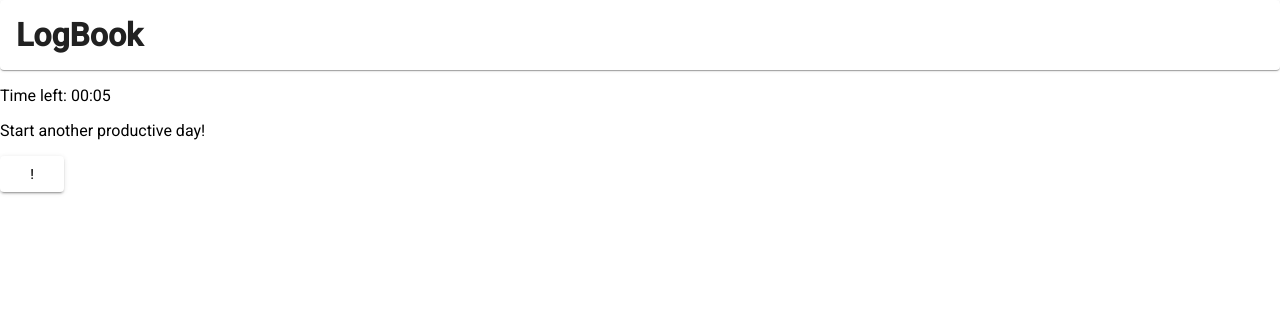
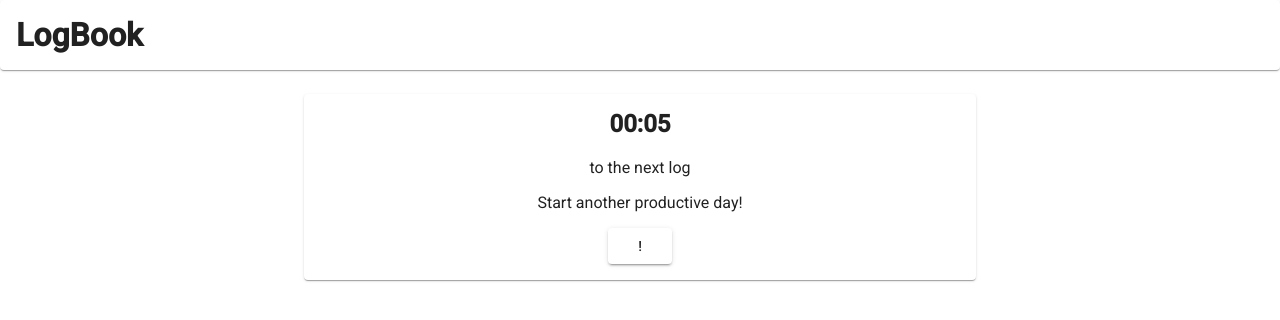
Before and after one commit to kwkr/logbook, an Angular app: page / in a window 1280 px wide. Shown: the top 320 px of the page. Built offline with nearby package versions, Linux system fonts and the light colour scheme.

Commit message:
added counter styling

```diff
--- a/src/app/counter/counter.component.html
+++ b/src/app/counter/counter.component.html
@@ -1,3 +1,6 @@
-<p>Time left: {{ getMinutes() }}:{{ getSeconds() }}</p>
-<p>Start another productive day!</p>
-<button mat-raised-button (click)="startCounting()">!</button>
+<mat-card class="counter-wrapper">
+  <h2>{{ getMinutes() }}:{{ getSeconds() }}</h2>
+  <span>to the next log</span>
+  <p>Start another productive day!</p>
+  <button mat-raised-button (click)="startCounting()">!</button>
+</mat-card>
--- a/src/app/counter/counter.component.scss
+++ b/src/app/counter/counter.component.scss
@@ -0,0 +1,7 @@
+.counter-wrapper{
+  width: 50%;
+  margin: 24px auto;
+  display: flex;
+  flex-direction: column;
+  align-items: center;
+}
```
